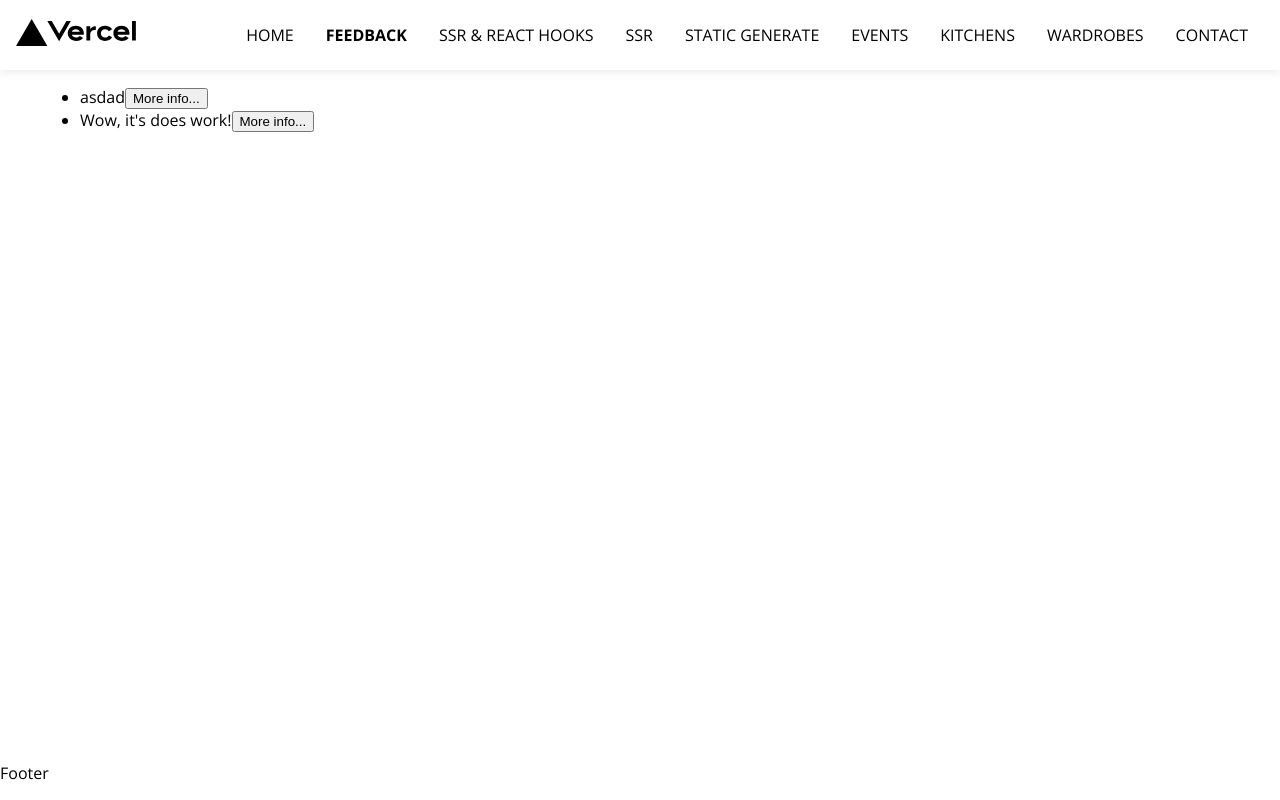
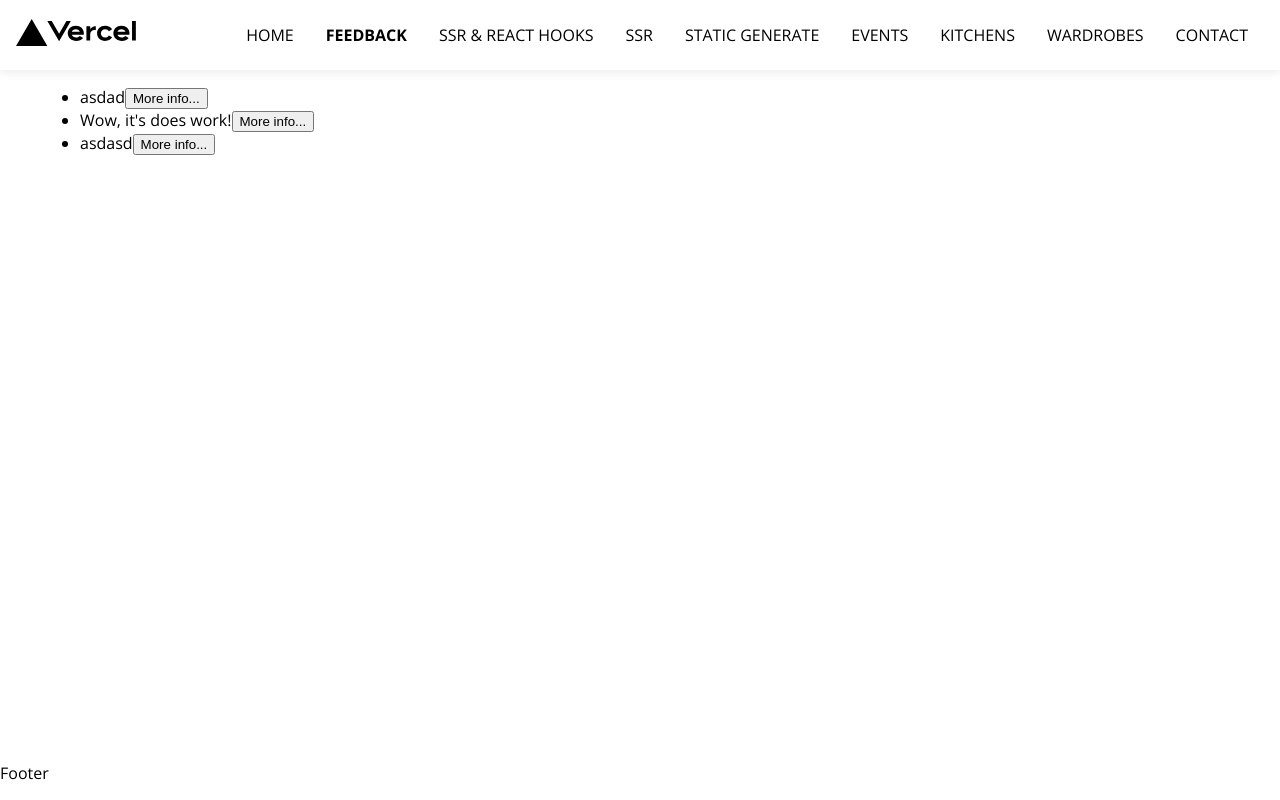
Before and after one commit to rkrasiy/nextjs-course-part-2, a Next.js app in the folder my-app/: page /feedback in a window 1280 px wide. Built offline with nearby package versions, Linux system fonts and the light colour scheme.

Commit message:
restore database call

```diff
--- a/my-app/data/feedback.json
+++ b/my-app/data/feedback.json
@@ -1 +1 @@
-[{"id":"12s","email":"krasiyruslan@gmail.com","text":"asdad"},{"id":"12f","email":"dwebs005@gmail.com","text":"Wow, it's does work!"}]
+[{"id":"12s","email":"krasiyruslan@gmail.com","text":"asdad"},{"id":"12f","email":"dwebs005@gmail.com","text":"Wow, it's does work!"},{"id":"2021-08-10T22:01:37.657Z","email":"romanchyklesia@gmail.com","text":"asdasd"}]
--- a/my-app/pages/api/feedback/[feedbackId].js
+++ b/my-app/pages/api/feedback/[feedbackId].js
@@ -1,4 +1,4 @@
-import { buildFeedbackPath, extractFeedback } from "./feedback/feedback"
+import { buildFeedbackPath, extractFeedback } from "."
 
 export default function handler ( req, res ){
   const feedbackId = req.query.feedbackId
--- a/my-app/pages/api/feedback/feedback.js
+++ b/my-app/pages/api/feedback/index.js
@@ -25,6 +25,7 @@ function handler( req, res ){
     //store that in a database or in a file
     const filePath = buildFeedbackPath();
     const data = extractFeedback( filePath )
+    console.log("Path: ", filePath)
     data.push(newFeedback)
     fs.writeFileSync(filePath, JSON.stringify(data))
     res.status(201).json({message: 'Success!', feedback: newFeedback})
--- a/my-app/pages/feedback/index.js
+++ b/my-app/pages/feedback/index.js
@@ -1,4 +1,4 @@
-import { buildFeedbackPath, extractFeedback } from "../api/feedback/feedback";
+import { buildFeedbackPath, extractFeedback } from "../api/feedback/index";
 import { Fragment, useState } from "react";
 
 function FeedbackPage(props) {
--- a/my-app/pages/index.js
+++ b/my-app/pages/index.js
@@ -13,6 +13,7 @@ function HomePage( props ) {
     const feedbackInput =  feedbackInputRef.current.value;
 
     const reqBody = { email: enteredEmail, text: feedbackInput }
+    //console.log("Entered message: ", reqBody)
     fetch('/api/feedback', {
       method: 'POST',
       body: JSON.stringify(reqBody),
@@ -21,13 +22,13 @@ function HomePage( props ) {
       }
     })
       .then( (response) => response.json())
-      .then( (data) => console.log("Recived: ",data));
+      .then( (data) => console.log("Recived: ", data));
 
   }
 
 
   function loadFeedbackHadler() {
-    fetch('/api/feedback', )
+    fetch('/api/feedback')
       .then( (response) => response.json())
       .then( (data) => setFeedbackItems(data.feedback));
   }
```
